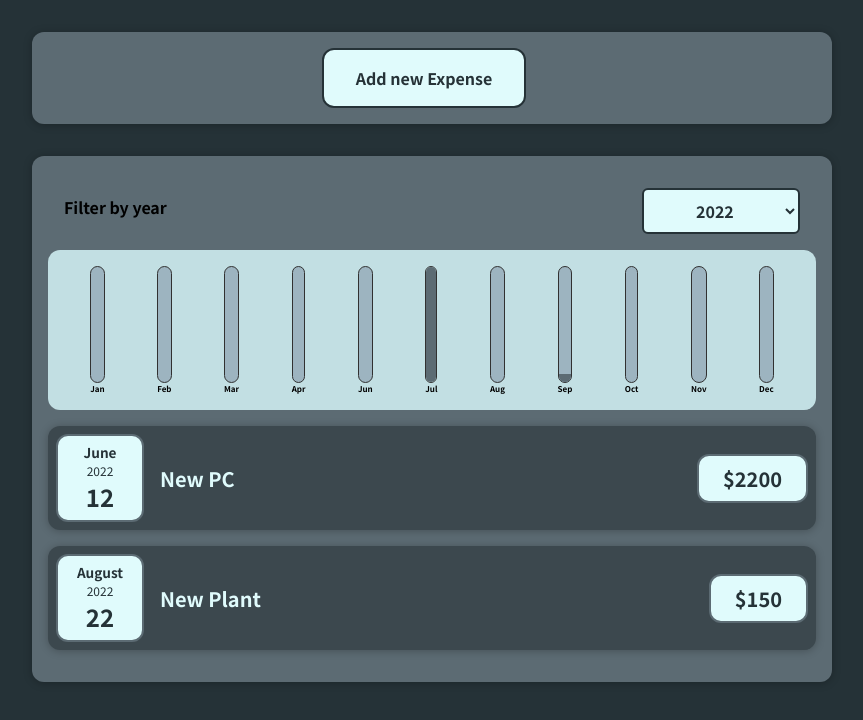
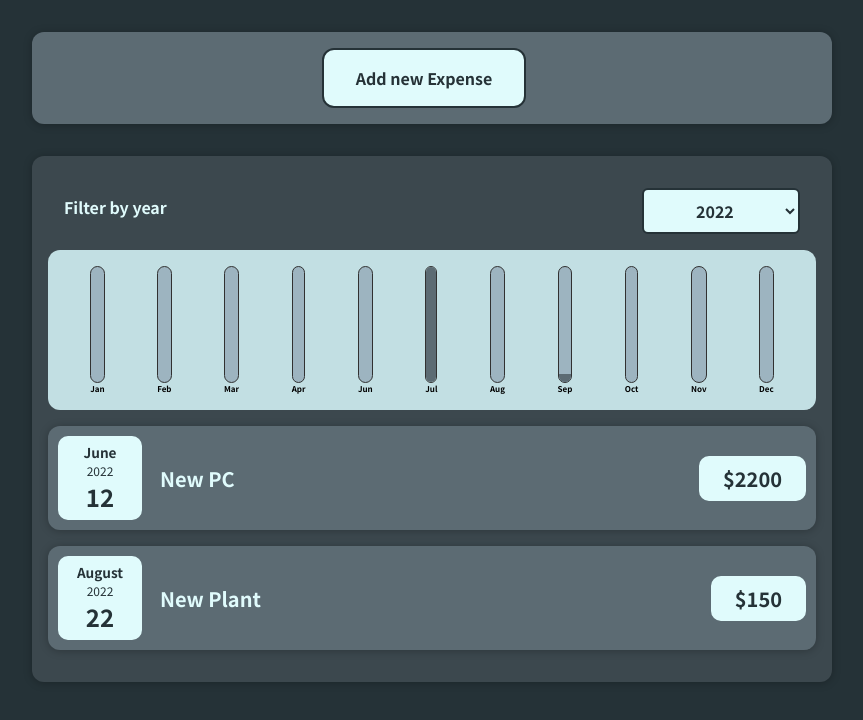
Before and after one commit to AchillesKastanas/Trackit-Expense-Manager, a React (Create React App) app: page / in a window 1280 px wide. Shown: the top 720 px of the page, without its empty margins (208-1071 px from the left). Built offline with nearby package versions, Linux system fonts and the light colour scheme; the HTML template or start-up script is replaced by a standard one.

Commit message:
ui bug fixes

```diff
--- a/src/App.js
+++ b/src/App.js
@@ -30,13 +30,13 @@ const DUMMY_EXPENSES = [
 		date: new Date(2021, 5, 12),
 	},
 	{
-		id: "e4",
+		id: "e5",
 		title: "New PC",
 		amount: 2200,
 		date: new Date(2022, 5, 12),
 	},
 	{
-		id: "e4",
+		id: "e6",
 		title: "New Plant",
 		amount: 150,
 		date: new Date(2022, 7, 22),
--- a/src/components/Expenses/ExpenseItem.css
+++ b/src/components/Expenses/ExpenseItem.css
@@ -6,7 +6,7 @@
     padding: 0.5rem;
     margin: 1rem 0;
     border-radius: 12px;
-    background-color: #3c484e;
+    background-color: #5c6b73;
   }
 
   .expense-item__description {
--- a/src/components/Expenses/Expenses.css
+++ b/src/components/Expenses/Expenses.css
@@ -1,6 +1,6 @@
 .expenses {
     padding: 1rem;
-    background-color: #5c6b73;
+    background-color: #3c484e;
     margin: 2rem auto;
     width: 50rem;
     max-width: 95%;
--- a/src/components/Expenses/ExpensesFilter.css
+++ b/src/components/Expenses/ExpensesFilter.css
@@ -22,6 +22,7 @@
   .expenses-filter label {
     font-weight: bold;
     margin-bottom: 0.5rem;
+    color: #e0fbfc;
   }
 
   .expenses-filter select {
```
